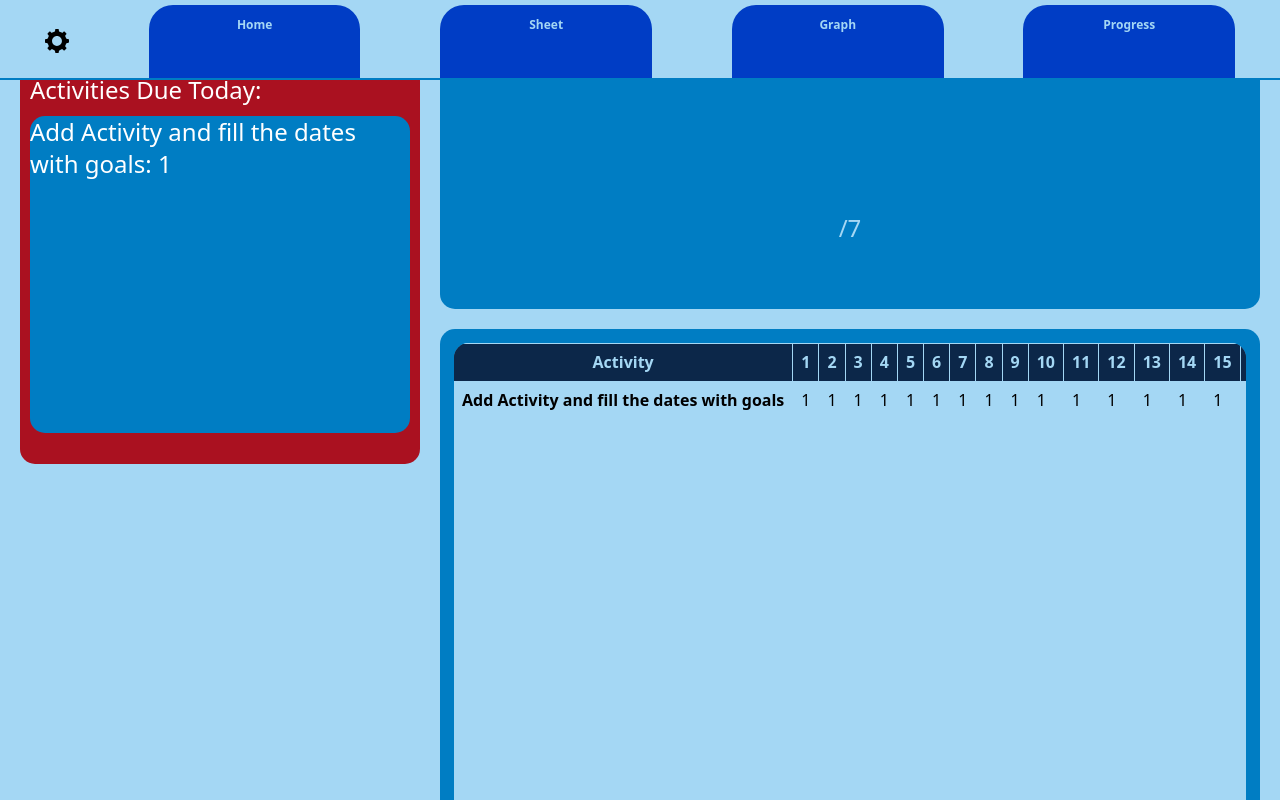
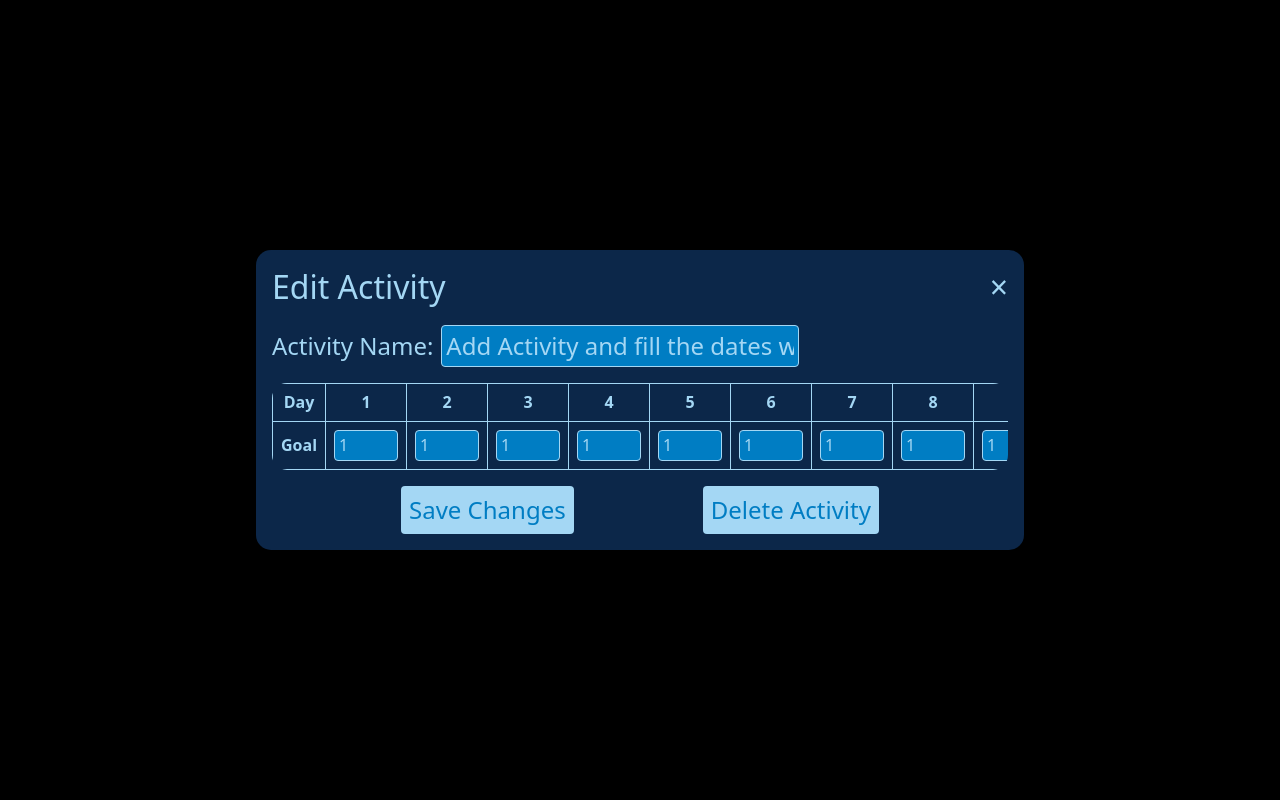
Before and after one commit to DaneVN/REMAX_TrackingApp, a React (Vite) app in the folder app/: page / in a window 1280 px wide. Both pictures are taken after a click on the element 1129 px from the left and 1103 px from the top of the page. Shown: the part 703-1503 px from the top of the page. Built offline with nearby package versions, Linux system fonts and the light colour scheme.

Commit message:
Modal Functionality and Local Storage Logic added

```diff
--- a/app/src/assets/components/main/Main.jsx
+++ b/app/src/assets/components/main/Main.jsx
@@ -3,6 +3,7 @@ import DueCard from "./DueCard";
 import ProgressCard from "./ProgressCard";
 import SheetCard from "./SheetCard";
 import GraphCard from "./GraphCard";
+import ActivityModal from "../../elements/ActivityModal";
 
 export default function Main() {
   // Initialize state from local storage or default data
@@ -23,28 +24,30 @@ export default function Main() {
     localStorage.setItem("trackData", JSON.stringify(initialData));
   }
 
-  const [state] = React.useState(initialData);
+  const [state, setState] = React.useState(initialData);
 
   // Save state to local storage whenever it changes
   React.useEffect(() => {
     localStorage.setItem("trackData", JSON.stringify(state));
   }, [state]);
-  React.useEffect(() => {
-    localStorage.setItem("trackData", JSON.stringify(state));
-  }, [state]);
+
+  // Function to update curr activities
+  const updateCurr = (newCurr) => {
+    setState({ ...state, curr: newCurr });
+  };
 
   return (
     <main
       id="home"
       className="flex flex-col sm:grid sm:grid-cols-3 sm:grid-rows-1fr-1fr gap-5 p-5 pt-8 md:text-2xl"
     >
-      <DueCard data={state.curr} /*setData={setinitialData} */ />
+      <DueCard data={state.curr} />
       <div id="progress" className="mb-[5vh] sm:hidden"></div>
-      <ProgressCard data={state.curr} /*setData={setinitialData} */ />
+      <ProgressCard data={state.curr} />
       <div id="sheet" className="mb-[5vh]"></div>
-      <SheetCard data={state.curr} /*setData={setinitialData} */ />
+      <SheetCard data={state.curr} updateData={updateCurr} />
       <div id="graph" className="mb-[5vh]"></div>
-      <GraphCard data={state} /*setData={setinitialData} */ />
+      <GraphCard data={state} />
     </main>
   );
 }
--- a/app/src/assets/components/main/ProgressCard.jsx
+++ b/app/src/assets/components/main/ProgressCard.jsx
@@ -49,7 +49,7 @@ export default function ProgressCard({ data }) {
             <Progress
               activity={activity.name}
               goal={weeklyGoal}
-              complete={activity.dailyComplete}
+              complete={activity.dailyCompleted}
               key={activity.name}
             />
           );
--- a/app/src/assets/components/main/SheetCard.jsx
+++ b/app/src/assets/components/main/SheetCard.jsx
@@ -1,18 +1,48 @@
 import React from "react";
 import ActivityTable from "../../elements/ActivityTable";
-import Button from "../../elements/Button";
+import ActivityModal from "../../elements/ActivityModal";
 
-export default function SheetCard({ data }) {
+export default function SheetCard({ data, updateData }) {
+  const [isModalOpen, setModalOpen] = React.useState(false);
+  const [selectedActivity, setSelectedActivity] = React.useState(null);
+
+  function openModal(activity) {
+    setSelectedActivity(activity);
+    setModalOpen(true);
+  }
+
+  function closeModal() {
+    setModalOpen(false);
+  }
+
+  function handleSaveChanges(updatedActivity) {
+    const newData = data.map((activity) => {
+      if (activity === selectedActivity) {
+        return updatedActivity;
+      }
+      return activity;
+    });
+    updateData(newData);
+    setModalOpen(false);
+  }
+
+  function handleDeleteActivity() {
+    const newData = data.filter((activity) => activity !== selectedActivity);
+    updateData(newData);
+    setModalOpen(false);
+  }
   return (
     <section className="h-[90vh] bg-[var(--cl-1)] p-2.5 rounded-[15px] sm:col-start-2 sm:col-span-2">
       <div className="bg-[var(--cl-2)] h-5/6 max-w-full m-1 rounded-[15px] mb-4">
-        <ActivityTable data={data} />
+        <ActivityTable data={data} openModalFn={openModal} />
       </div>
-      <div className="flex justify-evenly">
-        <Button caption="Capture"></Button>
-        <Button caption="Add Activity"></Button>
-        <Button caption="Edit Activity"></Button>
-      </div>
+      <ActivityModal
+        isOpen={isModalOpen}
+        activity={selectedActivity}
+        closeModal={closeModal}
+        onSaveChanges={handleSaveChanges}
+        onDeleteActivity={handleDeleteActivity}
+      />
     </section>
   );
 }
--- a/app/src/assets/elements/ActivityModal.jsx
+++ b/app/src/assets/elements/ActivityModal.jsx
@@ -1,11 +1,108 @@
 import React from "react";
+import Button from "./Button";
 
-export default function ActivityModal({ activity = {} }) {
-  /* testing data transfer */
+export default function ActivityModal({
+  isOpen,
+  activity,
+  closeModal,
+  onSaveChanges,
+  onDeleteActivity,
+}) {
+  if (!isOpen) return null;
+  // eslint-disable-next-line react-hooks/rules-of-hooks
+  const [updatedActivity, setUpdatedActivity] = React.useState({ ...activity });
+
+  // Function to handle input changes for goalArray
+  function handleGoalChange(dayIndex, value) {
+    const newGoalArray = [...updatedActivity.goalArray];
+    newGoalArray[dayIndex] = parseInt(value) || 0;
+    setUpdatedActivity({ ...updatedActivity, goalArray: newGoalArray });
+  }
+
+  // Function to handle name change
+  function handleNameChange(value) {
+    setUpdatedActivity({ ...updatedActivity, name: value });
+  }
+
   return (
-    <>
-      <h3> Activity Information:</h3>
-      <p> {activity}</p>
-    </>
+    <div className="z-30 fixed top-0 left-0 w-full h-full flex justify-center items-center bg-black bg-opacity-50">
+      <div className="bg-[var(--cl-4)] p-4 rounded-[15px] w-11/12 max-w-3xl mx-auto">
+        <div className="flex justify-between items-center mb-4">
+          <h3 className="text-[var(--cl-2)] text-[1.5rem] sm:text-[2rem]">
+            Edit Activity
+          </h3>
+          <button
+            onClick={closeModal}
+            className="text-[var(--cl-2)] text-[1.5rem] sm:text-[2rem]"
+          >
+            &times;
+          </button>
+        </div>
+        <label className="block mb-4">
+          <span className="text-[var(--cl-2)]">Activity Name:</span>
+          <input
+            type="text"
+            value={updatedActivity.name}
+            onChange={(e) => handleNameChange(e.target.value)}
+            className="ml-2 p-1 rounded border border-[var(--cl-2)] bg-[var(--cl-1)] text-[var(--cl-2)] w-full sm:w-auto"
+          />
+        </label>
+        <div className="overflow-auto max-h-[50vh] rounded-[15px]">
+          <table className="w-max min-w-full border-collapse">
+            <thead>
+              <tr className="bg-[var(--cl-4)] text-[var(--cl-2)] text-[12px]">
+                <th className="text-[1rem] p-2 border border-[var(--cl-2)] sticky top-0 bg-[var(--cl-4)]">
+                  Day
+                </th>
+                {updatedActivity.goalArray.map((_, index) => (
+                  <th
+                    key={index}
+                    className="text-[1rem] p-2 border border-[var(--cl-2)] sticky top-0 bg-[var(--cl-4)]"
+                  >
+                    {index + 1}
+                  </th>
+                ))}
+              </tr>
+            </thead>
+            <tbody>
+              <tr className="text-[var(--cl-2)] hover:bg-[var(--cl-5)] active:bg-[var(--cl-6)]">
+                <td className="text-[1rem] p-2 border border-[var(--cl-2)] font-bold">
+                  Goal
+                </td>
+                {updatedActivity.goalArray.map((goal, index) => (
+                  <td
+                    key={index}
+                    className="text-[1rem] p-2 border border-[var(--cl-2)]"
+                  >
+                    <input
+                      type="number"
+                      value={goal}
+                      min="0"
+                      step="1"
+                      onChange={(e) => handleGoalChange(index, e.target.value)}
+                      className="w-16 p-1 rounded border border-[var(--cl-2)] bg-[var(--cl-1)] text-[var(--cl-2)]"
+                    />
+                  </td>
+                ))}
+              </tr>
+            </tbody>
+          </table>
+        </div>
+        <div className="flex justify-evenly mt-4">
+          <button
+            onClick={() => onSaveChanges(updatedActivity)}
+            className="bg-[var(--cl-2)] text-[var(--cl-1)] p-2 rounded"
+          >
+            Save Changes
+          </button>
+          <button
+            onClick={onDeleteActivity}
+            className="bg-[var(--cl-2)] text-[var(--cl-1)] p-2 rounded"
+          >
+            Delete Activity
+          </button>
+        </div>
+      </div>
+    </div>
   );
 }
--- a/app/src/assets/elements/ActivityTable.jsx
+++ b/app/src/assets/elements/ActivityTable.jsx
@@ -1,17 +1,12 @@
 import React from "react";
-import ActivityModal from "./ActivityModal";
 
-const ActivityTable = ({ data }) => {
+const ActivityTable = ({ data, openModalFn }) => {
   // Generate dates for the current month
   const currentDate = new Date();
-  const year = currentDate.getFullYear();
-  const month = currentDate.getMonth();
+  const year = currentDate.getUTCFullYear();
+  const month = currentDate.getUTCMonth();
   const daysInMonth = new Date(year, month + 1, 0).getDate();
   const dates = Array.from({ length: daysInMonth }, (_, i) => i + 1);
-
-  function onClick(activityData) {
-    return <ActivityModal activity={activityData} />;
-  }
 
   return (
     <div className="pb-4 rounded-[15px] overflow-auto max-h-full w-full">
@@ -38,7 +33,7 @@ const ActivityTable = ({ data }) => {
             <tr
               key={index}
               className="hover:bg-[var(--cl-5)] active:bg-[var(--cl-6)]"
-              onClick={() => onClick(activity)}
+              onClick={() => openModalFn(activity)}
             >
               <td className="text-[1rem] p-2 border border-[var(--cl-2)] font-bold">{`${activity.name}`}</td>
               {activity.goalArray.map((goal, index) => (
```
